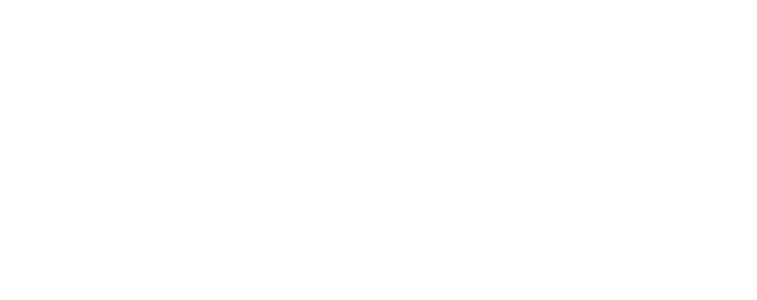
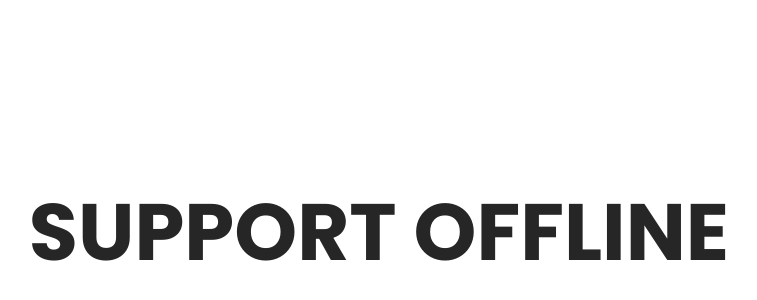
Before and after one commit to I-Samuel-I/DashBoard, a React (Vite) app: page /Support in a window 1280 px wide. Before the commit this address had no page. Shown: the part 168-468 px from the top of the page, without its empty margins (261-1018 px from the left). Built offline with nearby package versions, Linux system fonts and the light colour scheme.

Commit message:
feat: support page added

```diff
--- a/src/assets/components/Graphic/style.jsx
+++ b/src/assets/components/Graphic/style.jsx
@@ -7,7 +7,7 @@ export const Graphic = styled.section`
     margin-left: 5%;
     gap: 2%;
     width: 100%;
-    box-shadow: 10px 1px  15px #73737316;
+    box-shadow: 10px 1px 15px #73737316;
   }
 
   div {
@@ -17,7 +17,6 @@ export const Graphic = styled.section`
     border-radius: 15px;
     height: auto;
     padding: 20px;
-
   }
   ul {
     flex-direction: column;
@@ -34,7 +33,6 @@ export const Graphic = styled.section`
   }
 `;
 export const WrappedMonth = styled.nav`
-  border: solid 1px;
   ul {
     display: flex;
     flex-direction: row;
@@ -67,15 +65,13 @@ export const WrappedGraphColumn = styled.div`
   }
   div {
     background-color: #e8dcff;
-    border: solid 1px;
   }
-  div:first-child {
-    color: red;
+  div,li{
+    position: relative;
   }
 `;
 
 export const WrappedTransaction = styled.div`
-
   width: 100%;
   div {
     color: #9e6efe;
@@ -88,9 +84,8 @@ export const WrappedTransaction = styled.div`
     padding: 10px 15px;
     border-radius: 8px;
     font-weight: 600;
-
   }
-  h1{
+  h1 {
     margin-bottom: 5%;
   }
 `;
@@ -101,7 +96,6 @@ export const WrappedFinance = styled.section`
     margin-top: 3%;
     gap: 35px;
     display: flex;
-
   }
   div {
     background-color: white;
@@ -109,7 +103,7 @@ export const WrappedFinance = styled.section`
     height: 20vh;
     border-radius: 15px;
     padding: 15px;
-    box-shadow: 10px 1px  15px #73737316;
+    box-shadow: 10px 1px 15px #73737316;
   }
   h1 {
     font-weight: 550;
--- a/src/assets/pages/Home/index.jsx
+++ b/src/assets/pages/Home/index.jsx
@@ -10,10 +10,8 @@ export default function Home() {
   return (
     <>
       <S.Home>
-        <section>
           <h1>Bem-Vindo(a) ao meu DashBoard pessoal</h1>
           <S.AntButton onClick={Join}> Entrar</S.AntButton>
-        </section>
       </S.Home>
     </>
   );
--- a/src/assets/pages/Home/style.jsx
+++ b/src/assets/pages/Home/style.jsx
@@ -1,25 +1,26 @@
 import styled from "styled-components";
 
 export const Home = styled.section`
-  section {
+
     display: flex;
     flex-direction: column;
     justify-content: center;
     align-items: center;
     height: 100vh;
-    color: white;
-  }
+
+
 `;
 export const AntButton = styled.button`
-  background-color: black;
+  color: #262626;
   font-size: 1.2em;
   width: 200px;
   height: 50px;
   border-radius: 5px;
-  border: 1px solid #9e6efe;
 
   &:hover {
-    background-color: #9e6efe;
+    color: #9e6efe;
     border: 1px solid black;
+    background-color: #73737309;
+
   }
 `;
--- /dev/null
+++ b/src/assets/pages/Support/index.jsx
@@ -0,0 +1,11 @@
+import * as S from "./style";
+export default function Support(){
+    return(
+        <>
+        <S.Support>
+            <h1>SUPPORT OFFLINE</h1>
+        </S.Support>
+        </>
+
+    )
+}
--- /dev/null
+++ b/src/assets/pages/Support/style.jsx
@@ -0,0 +1,11 @@
+import styled from "styled-components";
+
+export const Support = styled.section`
+    display: flex;
+    justify-content: center;
+    align-items: center;
+    height: 100vh;
+    h1{
+        font-size: 5em;
+    }
+`;
--- a/src/assets/routes/index.jsx
+++ b/src/assets/routes/index.jsx
@@ -2,6 +2,7 @@ import { BrowserRouter as Router, Route,Routes, Link } from "react-router-dom";
 import Home from "../pages/Home";
 import Dashboard from "../pages/Dashboard";
 import Config from "../pages/Config";
+import Support from "../pages/Support";
 
 export default  function AppRoutes() {
     return(
@@ -18,6 +19,7 @@ export default  function AppRoutes() {
                 <Route path="/" element={<Home/>} />
                 <Route path="/dashboard" element={<Dashboard/>} />
                 <Route path="settings" element={<Config/>}/>
+                <Route path="Support" element={<Support/>}/>
             </Routes>
         </Router>
     )
```
Also changed, not shown: src/assets/img/Power.webp (added).
